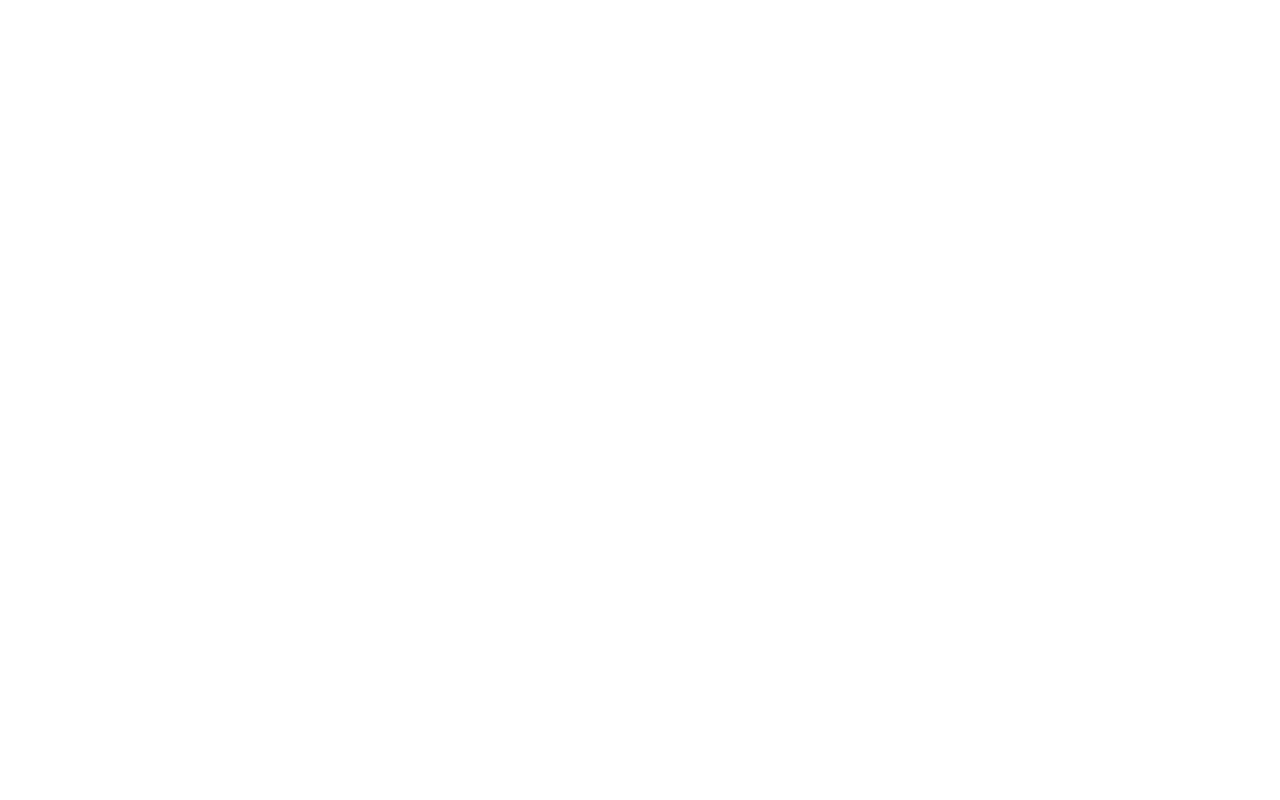
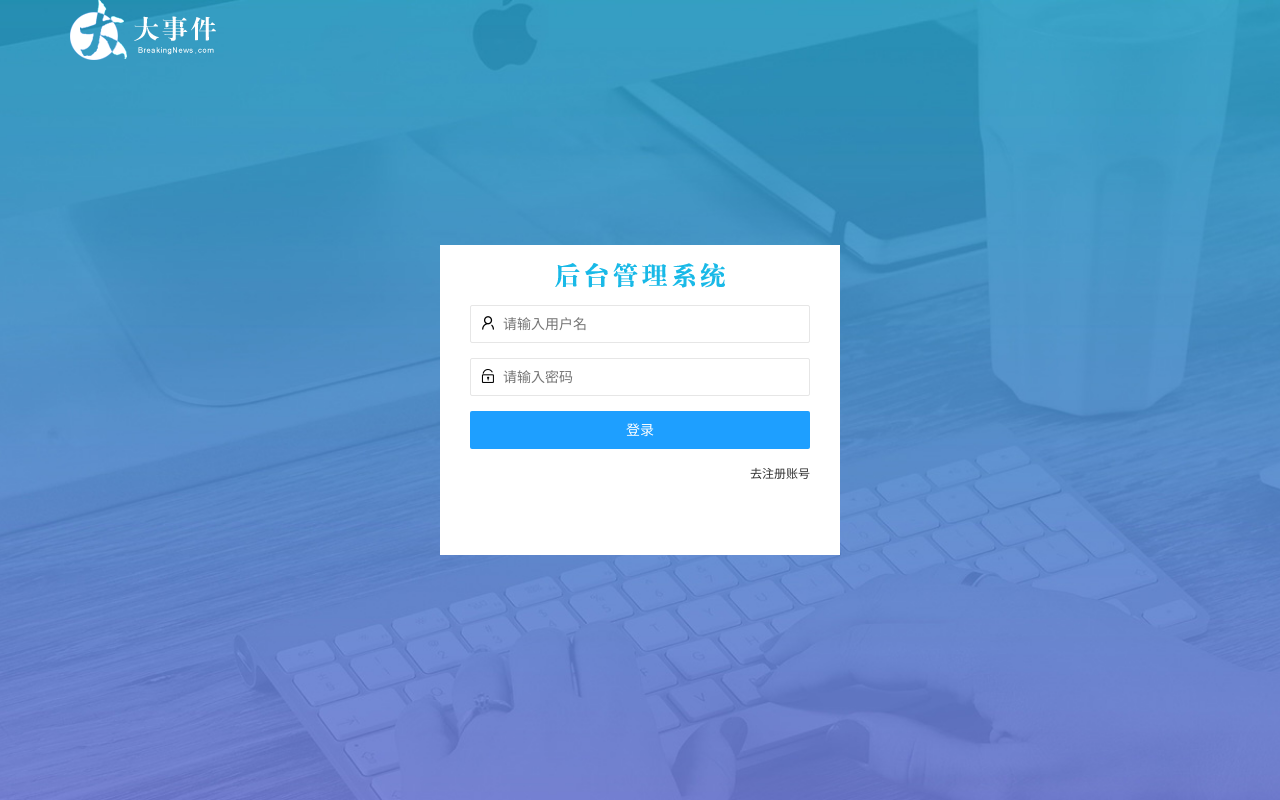
Before and after one commit to sj-8/dashijian, a plain HTML site: page login.html in a window 1280 px wide. Drawn offline with Linux system fonts and the light colour scheme.

Commit message:
完成了登录界面的样式

```diff
--- a/login.html
+++ b/login.html
@@ -1,11 +1,53 @@
 <!DOCTYPE html>
-<html lang="zh-CN">
+<html lang="en">
+
 <head>
-  <meta charset="UTF-8">
-  <meta name="viewport" content="width=device-width, initial-scale=1.0">
-  <title>Document</title>
+  <meta charset="UTF-8" />
+  <meta name="viewport" content="width=device-width, initial-scale=1.0" />
+  <title>大事件-登录/注册</title>
+  <!-- 导入 LayUI 的样式 -->
+  <link rel="stylesheet" href="/assets/lib/layui/css/layui.css" />
+  <!-- 导入自己的样式表 -->
+  <link rel="stylesheet" href="/assets/css/login.css" />
 </head>
+
 <body>
+  <!-- 头部的 Logo 区域 -->
+  <div class="layui-main">
+    <img src="/assets/images/logo.png" alt="" />
+  </div>
+
+  <!-- 登录注册区域 -->
+  <div class="loginAndRegBox">
+    <div class="title-box"></div>
+    <!-- 登录的div -->
+    <div class="login-box">
+      <!-- 登录的表单 -->
+      <form class="layui-form" action="">
+        <!-- 用户名 -->
+        <div class="layui-form-item">
+          <i class="layui-icon layui-icon-username"></i>
+          <input type="text" name="username" required lay-verify="required" placeholder="请输入用户名" autocomplete="off"
+            class="layui-input" />
+        </div>
+        <!-- 密码 -->
+        <div class="layui-form-item">
+          <i class="layui-icon layui-icon-password"></i>
+          <input type="password" name="password" required lay-verify="required" placeholder="请输入密码" autocomplete="off"
+            class="layui-input" />
+        </div>
+        <!-- 登录按钮 -->
+        <div class="layui-form-item">
+          <!-- 注意：表单提交按钮和普通按钮的区别，就是 lay-submit 属性 -->
+          <button class="layui-btn layui-btn-fluid layui-btn-normal" lay-submit>登录</button>
+        </div>
+        <div class="layui-form-item links">
+          <a href="javascript:;" id="link_reg">去注册账号</a>
+        </div>
+      </form>
+    </div>
+  </div>
 
 </body>
+
 </html>
```
